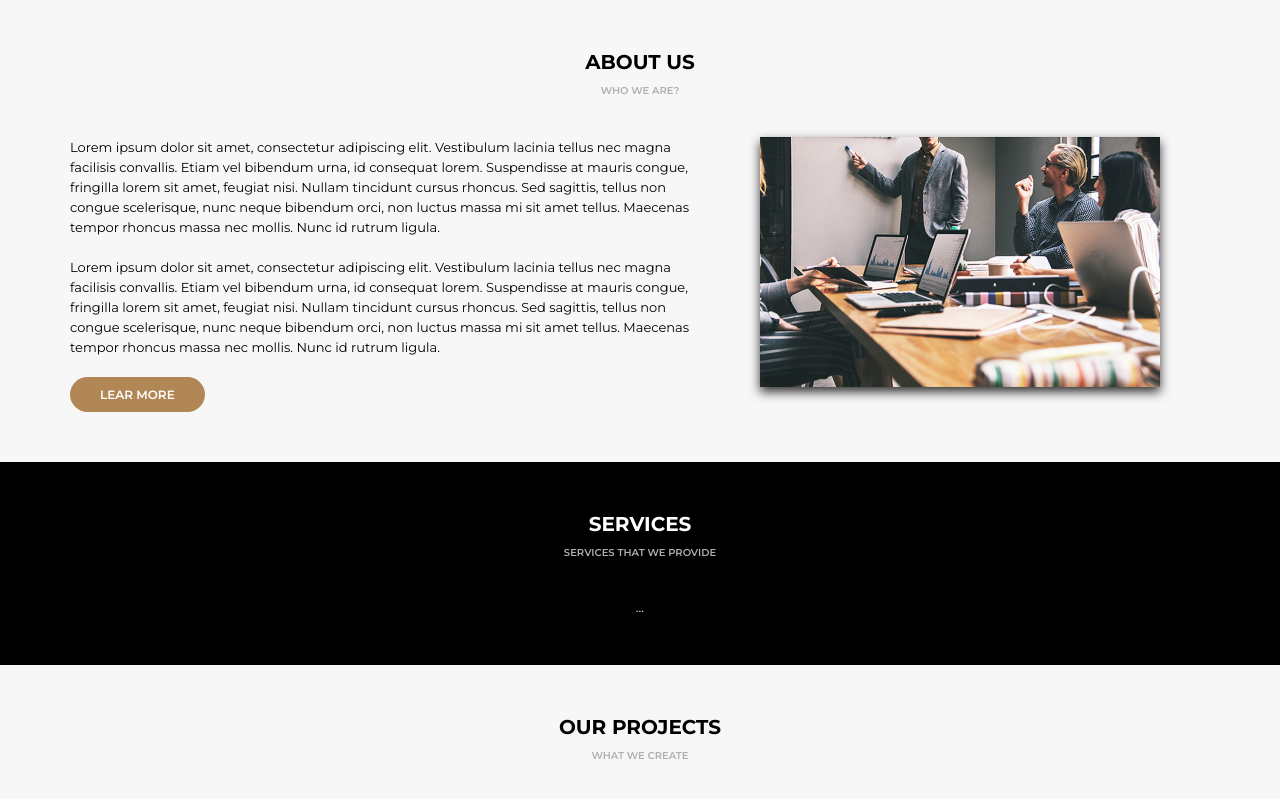
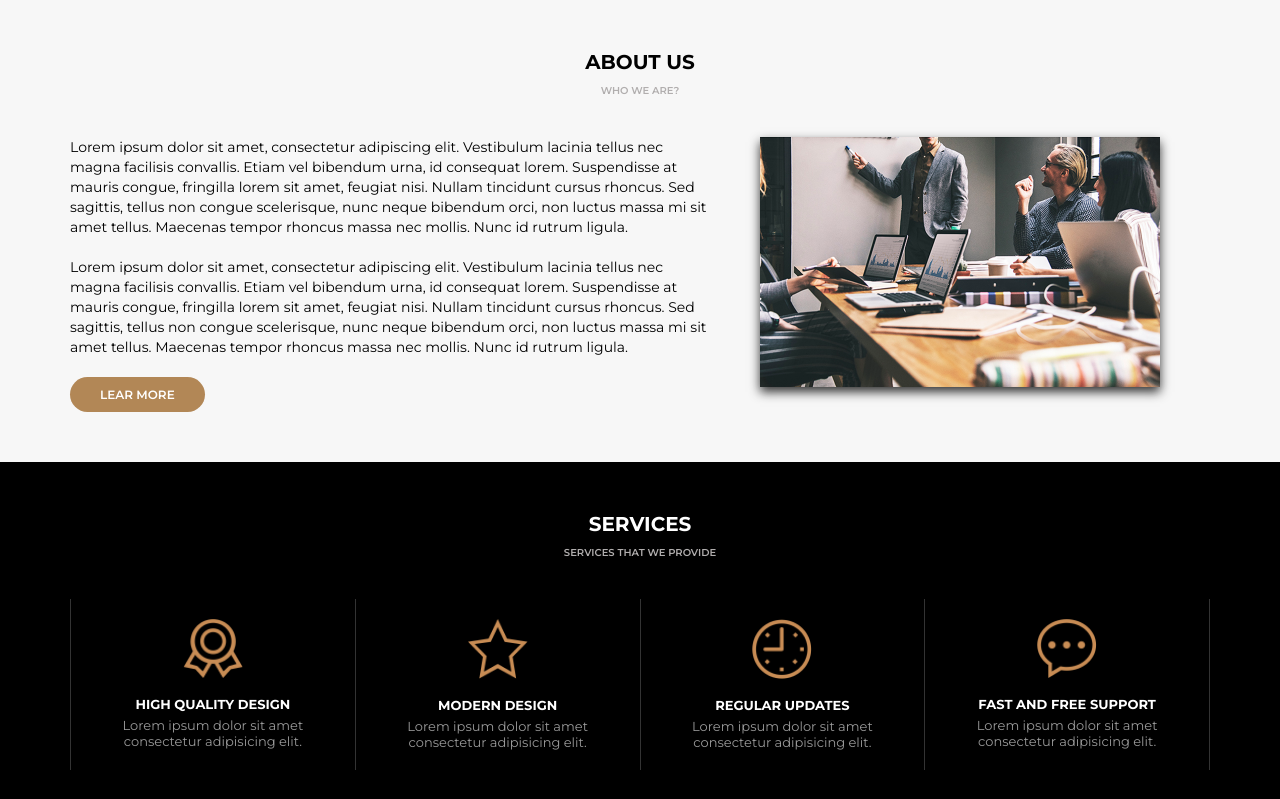
Before and after one commit to jnetto23/awax-clone, a plain HTML site: page index.html in a window 1280 px wide. Shown: the part 800-1599 px from the top of the page. Drawn offline with Linux system fonts and the light colour scheme.

Commit message:
created section (services) in index.html

```diff
--- a/assets/css/style.css
+++ b/assets/css/style.css
@@ -207,6 +207,7 @@ section.section.dark .section-body {
     flex: 1;
 }
 #about-us .section-body .aboutus--left p {
+    font-size: 14px;
     line-height: 20px;
     margin-bottom: 20px;
 }
@@ -219,3 +220,28 @@ section.section.dark .section-body {
     width: 400px;
     box-shadow: 0 5px 10px #333;
 }
+
+#services .section-body {
+    display: flex;
+}
+#services .section-body .service {
+    flex: 1;
+    text-align: center;
+    padding: 20px;
+    border-left: 1px solid #333;
+}
+#services .section-body .service:last-child {
+    border-right: 1px solid #333;
+}
+#services .section-body .service img {
+    width: 60px;
+    height: auto;
+    margin-bottom: 10px;
+}
+#services .section-body .service h4 {
+    text-transform: uppercase;
+    margin: 5px auto;
+}
+#services .section-body .service p {
+    color: #999;
+}
--- a/index.html
+++ b/index.html
@@ -95,7 +95,26 @@
                     <h3 class="desc">services that we provide</h3>
                 </div>
                 <div class="section-body">
-                    ...
+                    <div class="service">
+                        <img src="./assets/images/medalha.png" alt="Icon">
+                        <h4>high quality design</h4>
+                        <p>Lorem ipsum dolor sit amet consectetur adipisicing elit.</p>
+                    </div>
+                    <div class="service">
+                        <img src="./assets/images/estrela.png" alt="Icon">
+                        <h4>modern design</h4>
+                        <p>Lorem ipsum dolor sit amet consectetur adipisicing elit.</p>
+                    </div>
+                    <div class="service">
+                        <img src="./assets/images/relogio.png" alt="Icon">
+                        <h4>regular updates</h4>
+                        <p>Lorem ipsum dolor sit amet consectetur adipisicing elit.</p>
+                    </div>
+                    <div class="service">
+                        <img src="./assets/images/balao.png" alt="Icon">
+                        <h4>fast and free support</h4>
+                        <p>Lorem ipsum dolor sit amet consectetur adipisicing elit.</p>
+                    </div>
                 </div>
             </div>
         </section>
```
